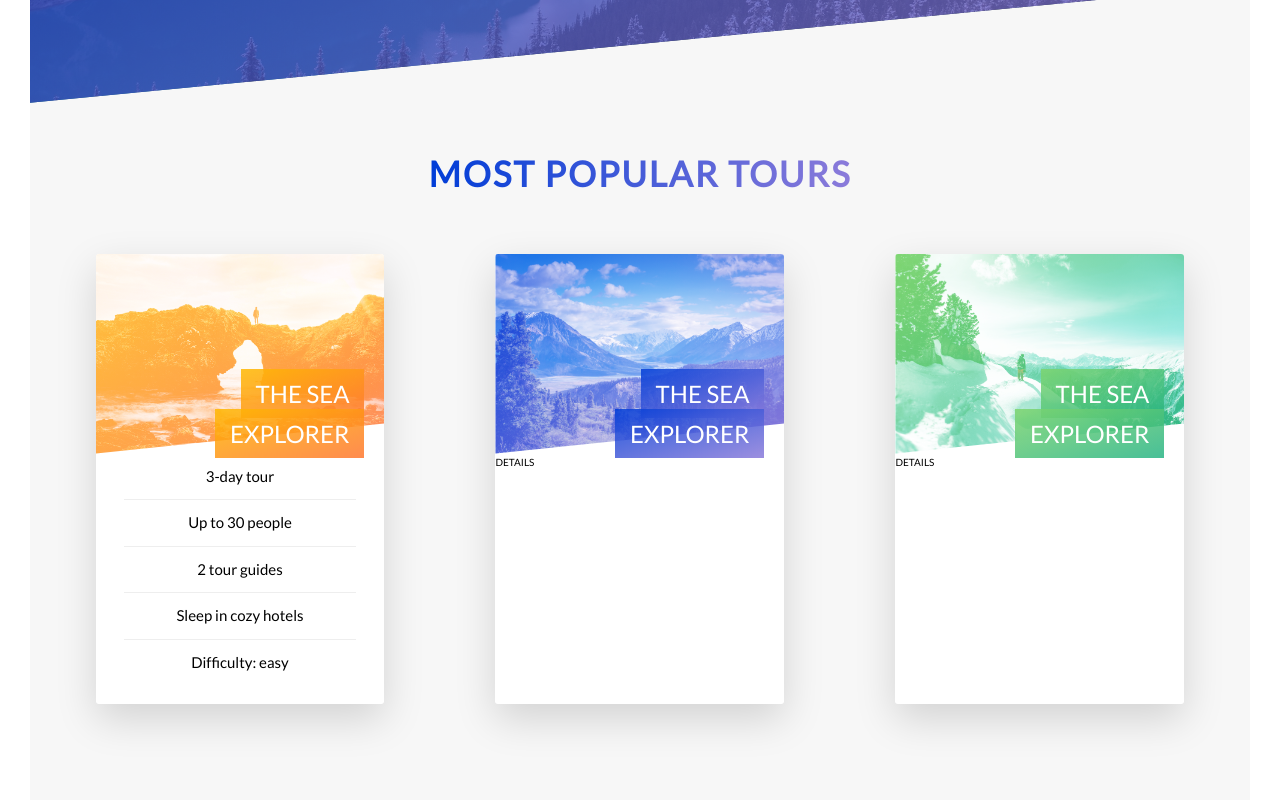
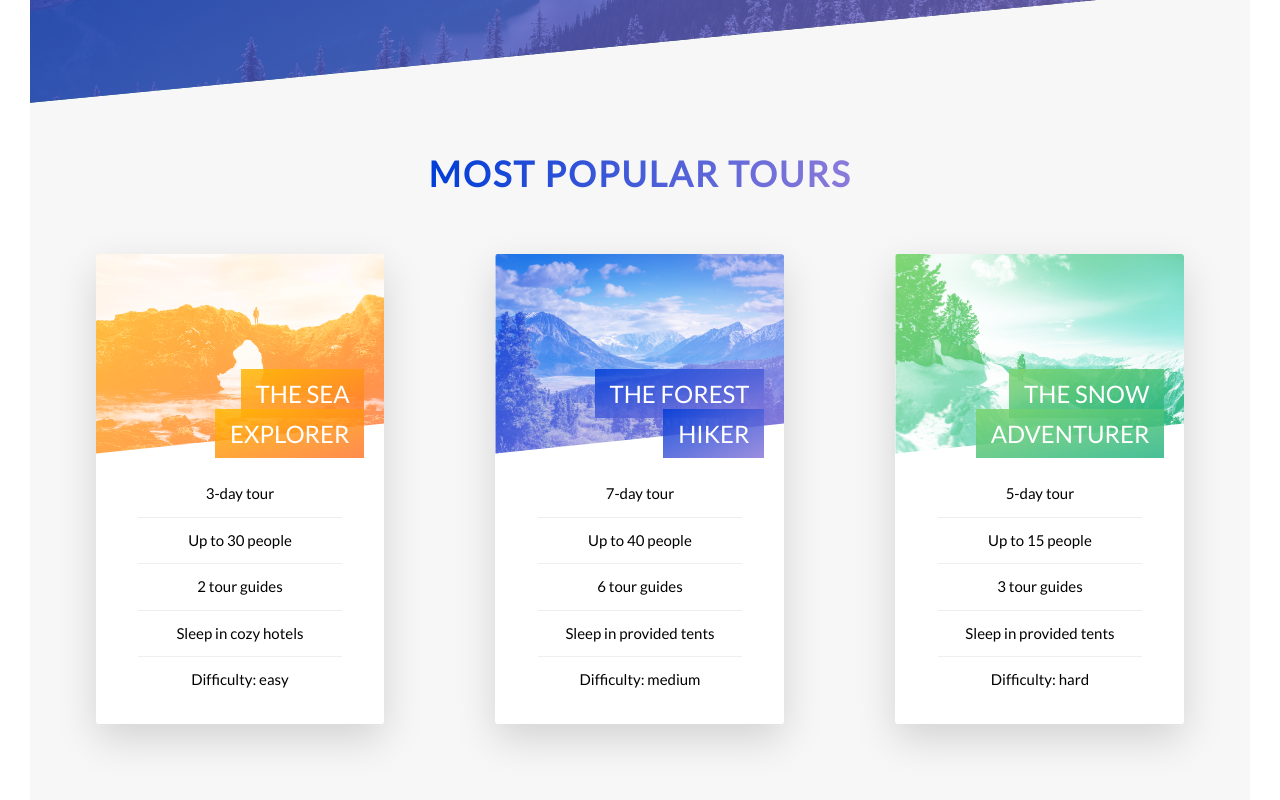
Before and after one commit to graygabrielle/advanced-css-site, a website: page index.html in a window 1280 px wide. Shown: the part 1890-2690 px from the top of the page. Drawn offline with Linux system fonts and the light colour scheme.

Commit message:
changed details for different tours

```diff
--- a/index.html
+++ b/index.html
@@ -163,10 +163,18 @@
                 <div class="card__picture card__picture--2">&nbsp;</div>
                 <h4 class="card__heading">
                   <span class="card__heading-span card__heading-span--2"
-                    >The sea explorer</span
+                    >The forest hiker</span
                   >
                 </h4>
-                <div class="card__details">DETAILS</div>
+                <div class="card__details">
+                  <ul>
+                    <li>7-day tour</li>
+                    <li>Up to 40 people</li>
+                    <li>6 tour guides</li>
+                    <li>Sleep in provided tents</li>
+                    <li>Difficulty: medium</li>
+                  </ul>
+                </div>
               </div>
               <div class="card__side card__side--back card__side--back-2">
                 BACK
@@ -179,10 +187,18 @@
                 <div class="card__picture card__picture--3">&nbsp;</div>
                 <h4 class="card__heading">
                   <span class="card__heading-span card__heading-span--3"
-                    >The sea explorer</span
+                    >The snow adventurer</span
                   >
                 </h4>
-                <div class="card__details">DETAILS</div>
+                <div class="card__details">
+                  <ul>
+                    <li>5-day tour</li>
+                    <li>Up to 15 people</li>
+                    <li>3 tour guides</li>
+                    <li>Sleep in provided tents</li>
+                    <li>Difficulty: hard</li>
+                  </ul>
+                </div>
               </div>
               <div class="card__side card__side--back card__side--back-3">
                 BACK
--- a/sass/components/_card.scss
+++ b/sass/components/_card.scss
@@ -3,12 +3,12 @@
   perspective: 150rem;
   -moz-perspective: 150rem;
   position: relative;
-  height: 50rem;
+  height: 47rem;
   width: 85%;
   margin: 0 auto;
 
   &__side {
-    height: 45rem;
+    height: 47rem;
     transition: all 0.8s ease;
     position: absolute;
     top: 0;
@@ -136,7 +136,7 @@
   }
 
   &__details {
-    margin: auto 0;
+    padding: 1.75rem;
     ul {
       list-style: none;
       width: 80%;
```
Also changed, not shown: assets/css/style.css.
